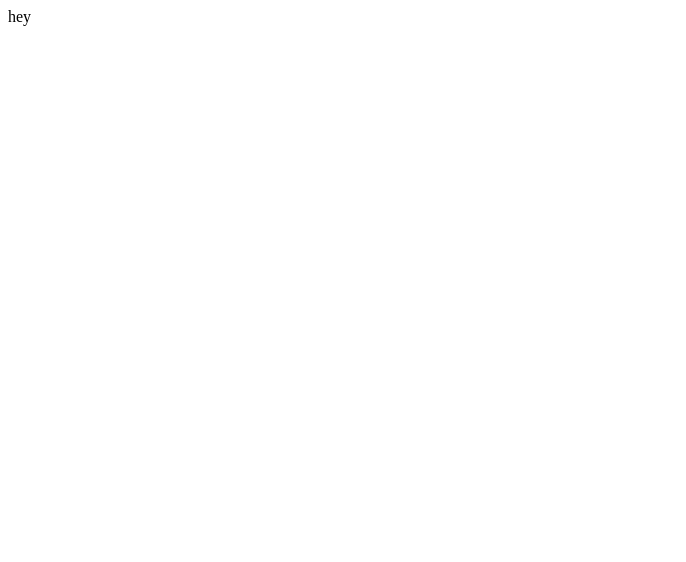
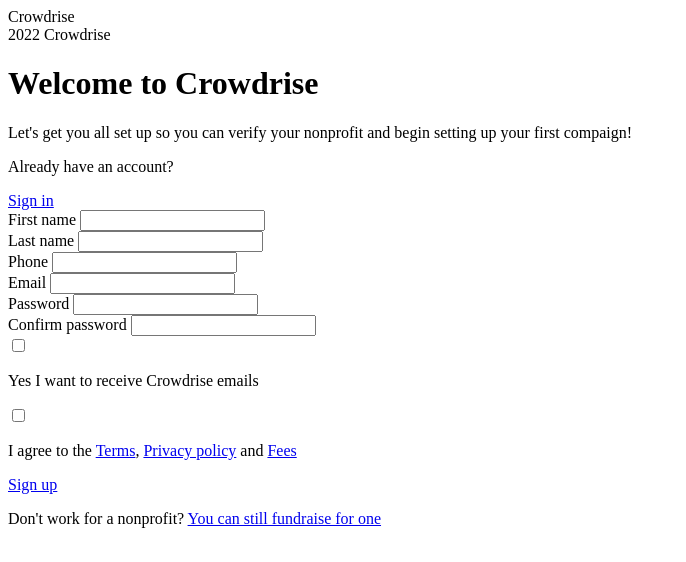
Before and after one commit to julijajarmale/17-Crowdrise, a website: page index.html in a window 1280 px wide. Shown: the whole page, without its empty margins (0-686 px from the left). Drawn offline with Linux system fonts and the light colour scheme.

Commit message:
index.html

```diff
--- a/index.html
+++ b/index.html
@@ -7,6 +7,63 @@
     <title>Crowdrise</title>
 </head>
 <body>
-    hey
+    <main>
+        <div class="left-column">
+            <header class="logo">Crowdrise</header>
+            <footer>2022 Crowdrise</footer>
+
+        </div>
+        <div class="right-column">
+            <h1>Welcome to Crowdrise</h1>
+            <p>Let's get you all set up so you can verify your nonprofit and begin setting up your first compaign! </p>
+           <div class="sign-in">
+                <p>Already have an account?</p>
+                <a href="#">Sign in</a>
+           </div>
+        <form class="form">
+            <div class="form-row">
+                <label class="label">First name</label>
+                <input type="text" class="input">
+            </div>
+            <div class="form-row">
+                <label class="label">Last name</label>
+                <input type="text" class="input">
+            </div>
+            <div class="form-row">
+                <label class="label">Phone</label>
+                <input type="text" class="input">
+            </div>
+            <div class="form-row">
+                <label class="label">Email</label>
+                <input type="email" class="input">
+            </div>
+            <div class="form-row">
+                <label class="label">Password</label>
+                <input type="password" class="input">
+            </div>
+            <div class="form-row">
+                <label class="label">Confirm password</label>
+                <input type="password" class="input">
+            </div>
+
+        <div class="bottom-p">
+            <input type="checkbox" class="checkbox">
+            <p>Yes I want to receive Crowdrise emails</p>
+        </div>
+        <div class="bottom-p">
+            <input type="checkbox" class="checkbox">
+            <p>I agree to the <a href="#">Terms</a>, <a href="#">Privacy policy</a> and <a href="#">Fees</a></p>
+        </div>
+        <div class="main-link">
+            <a href="#">Sign up</a>
+        </div>
+        <div class="bottom-p2">
+            <p>Don't work for a nonprofit? <a href="#">You can still fundraise for one</a></p>
+        </div>
+        </form>
+        </div>
+
+
+    </main>
 </body>
 </html>
```
